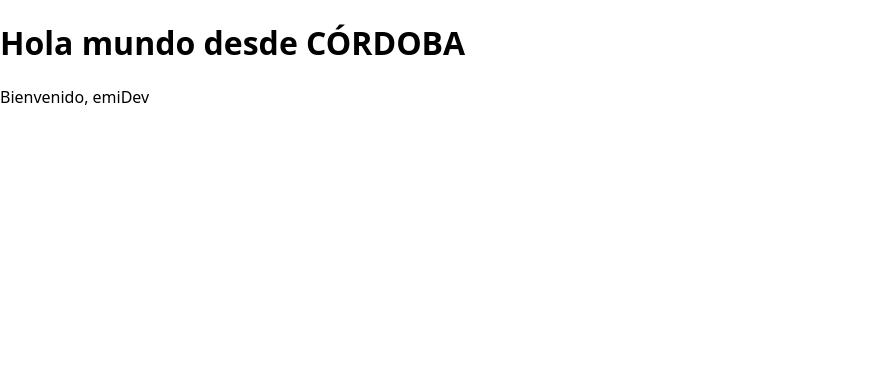
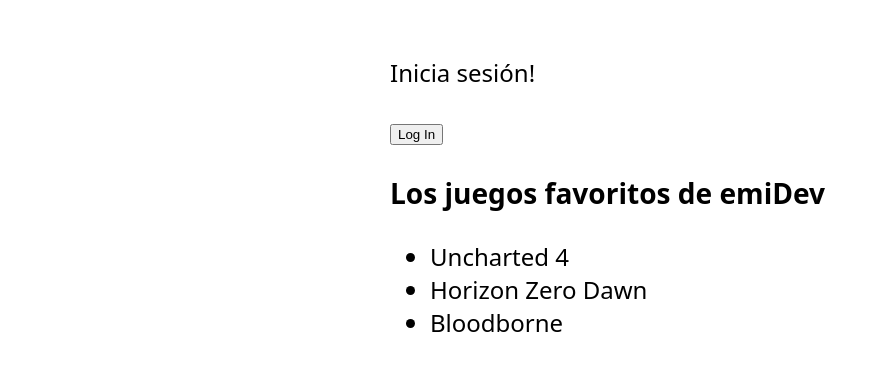
Before and after one commit to Emilio2207/PracticeAngular, an Angular app: page / in a window 1280 px wide. Shown: the top 370 px of the page, without its empty margins (0-887 px from the left). Built offline with nearby package versions, Linux system fonts and the light colour scheme.

Commit message:
Prop component commit

```diff
--- a/src/app/app.component.html
+++ b/src/app/app.component.html
@@ -1,4 +1,3 @@
-<h1>Hola mundo desde {{ city.toUpperCase() }}</h1>
 <app-user />
 
 <!-- <router-outlet></router-outlet> -->
--- /dev/null
+++ b/src/app/games/games.component.ts
@@ -0,0 +1,37 @@
+import { CommonModule } from '@angular/common';
+import { Component, Input } from '@angular/core';
+
+//-------------------------------------------------------
+
+@Component({
+  selector: 'app-games',
+  standalone: true,
+  imports: [CommonModule],
+  template: `
+    <h3>Los juegos favoritos de {{ username }}</h3>
+    <ul>
+      @for(game of games; track game.id) {
+      <li>{{ game.name }}</li>
+      }
+    </ul>
+  `,
+  styles: ``,
+})
+export class GamesComponent {
+  @Input() username = '';
+
+  games = [
+    {
+      id: 1,
+      name: 'Uncharted 4',
+    },
+    {
+      id: 2,
+      name: 'Horizon Zero Dawn',
+    },
+    {
+      id: 3,
+      name: 'Bloodborne',
+    },
+  ];
+}
--- a/src/app/user/user.component.css
+++ b/src/app/user/user.component.css
@@ -0,0 +1,12 @@
+section {
+  max-width: 500px;
+  margin: 0 auto;
+  padding-top: 32px;
+  font-size: 24px;
+}
+
+img {
+  width: 64px;
+  height: 64px;
+  border-radius: 50%;
+}
--- a/src/app/user/user.component.html
+++ b/src/app/user/user.component.html
@@ -1,5 +1,11 @@
-@if (isLoggedIn) {
-<p>Bienvenido, {{ username }}</p>
-} @else {
-<p>Inicia sesión!</p>
-}
+<section>
+  @if (isLoggedIn) {
+  <p>Bienvenido, {{ username }}</p>
+  <img (click)="greet()" alt="photo" src="https://github.com/xxxxx.png" />
+  } @else {
+  <p>Inicia sesión!</p>
+  <button (click)="isLoggedIn = true">Log In</button>
+  }
+
+  <app-games username="{{ username }}"></app-games>
+</section>
--- a/src/app/user/user.component.ts
+++ b/src/app/user/user.component.ts
@@ -1,16 +1,21 @@
 import { Component } from '@angular/core';
 import { CommonModule } from '@angular/common';
+import { GamesComponent } from '../games/games.component';
 
 //-------------------------------------------------------
 
 @Component({
   selector: 'app-user',
   standalone: true,
-  imports: [CommonModule],
+  imports: [CommonModule, GamesComponent],
   templateUrl: './user.component.html',
   styleUrl: './user.component.css',
 })
 export class UserComponent {
   username = 'emiDev';
-  isLoggedIn = true;
+  isLoggedIn = false; // <-- está funcionando como un state
+
+  greet() {
+    alert('Hola!!!');
+  }
 }
```
